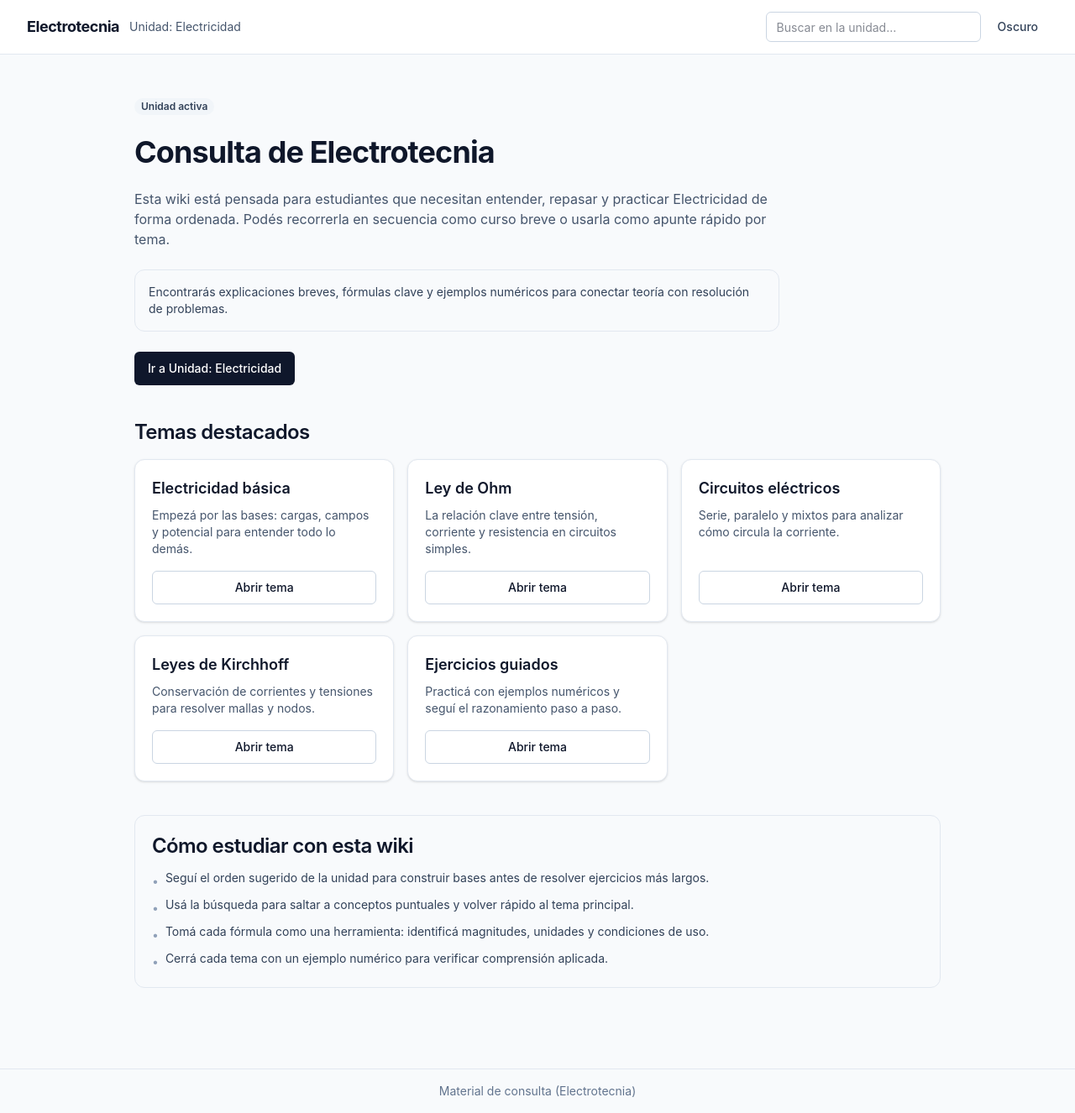
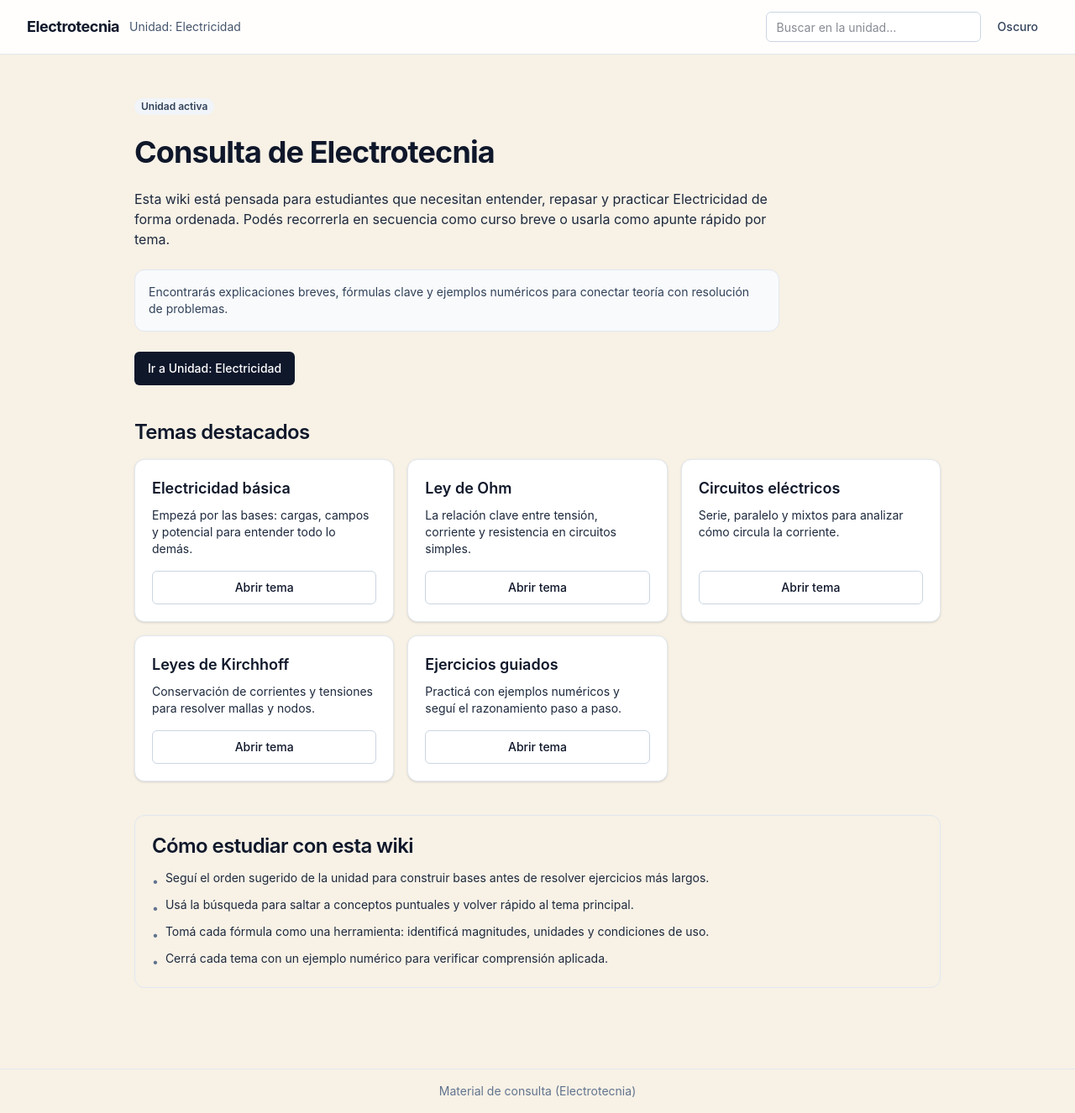
Before and after one commit to Teksi75/electrotecnia-web-next, a Next.js app: page / in a window 1280 px wide. Shown: the whole page at 84% size. Built offline with nearby package versions, Linux system fonts and the light colour scheme; no server answers.

Commit message:
Mejora contraste de tipografías en portada

```diff
--- a/src/app/globals.css
+++ b/src/app/globals.css
@@ -1,8 +1,15 @@
 @import "tailwindcss";
 
 :root {
-  --background: #f8fafc;
+  /* Paleta clara base (crema suave, alineada con estética INGENIUM) */
+  --background: #f7f1e6;
   --foreground: #0f172a;
+
+  /* Alternativas claras para ajustar el tono sin tocar componentes:
+   * Opción A (más neutra): #f5efe3
+   * Opción B (más cálida): #f4ecdc
+   * Opción C (más luminosa): #faf5ea
+   */
 }
 
 .dark {
--- a/src/app/page.tsx
+++ b/src/app/page.tsx
@@ -58,7 +58,7 @@ export default function HomePage() {
       <section className="space-y-6">
         <Badge>Unidad activa</Badge>
         <h1 className="text-3xl font-bold tracking-tight sm:text-4xl">Consulta de Electrotecnia</h1>
-        <p className="max-w-3xl text-slate-600 dark:text-slate-300">
+        <p className="max-w-3xl text-slate-800 dark:text-slate-300">
           Esta wiki está pensada para estudiantes que necesitan entender, repasar y practicar Electricidad de forma
           ordenada. Podés recorrerla en secuencia como curso breve o usarla como apunte rápido por tema.
         </p>
@@ -81,7 +81,7 @@ export default function HomePage() {
             return (
               <Card key={item.slug} className="flex h-full flex-col">
                 <h3 className="text-lg font-semibold">{item.title}</h3>
-                <p className="mt-2 flex-1 text-sm text-slate-600 dark:text-slate-300">{item.description}</p>
+                <p className="mt-2 flex-1 text-sm text-slate-800 dark:text-slate-300">{item.description}</p>
                 <Button asChild variant="outline" className="mt-4 w-full justify-center">
                   <Link href={href}>Abrir tema</Link>
                 </Button>
@@ -93,10 +93,10 @@ export default function HomePage() {
 
       <section className="space-y-3 rounded-xl border border-slate-200 p-5 dark:border-slate-800">
         <h2 className="text-2xl font-semibold tracking-tight">Cómo estudiar con esta wiki</h2>
-        <ul className="space-y-2 text-sm text-slate-700 dark:text-slate-300">
+        <ul className="space-y-2 text-sm text-slate-800 dark:text-slate-300">
           {studyTips.map((tip) => (
             <li key={tip} className="flex gap-2">
-              <span aria-hidden="true" className="mt-1 text-slate-400">•</span>
+              <span aria-hidden="true" className="mt-1 text-slate-500">•</span>
               <span>{tip}</span>
             </li>
           ))}
```
